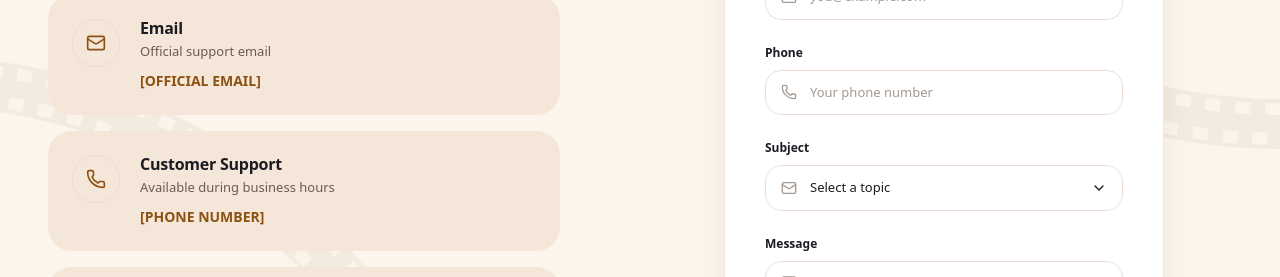
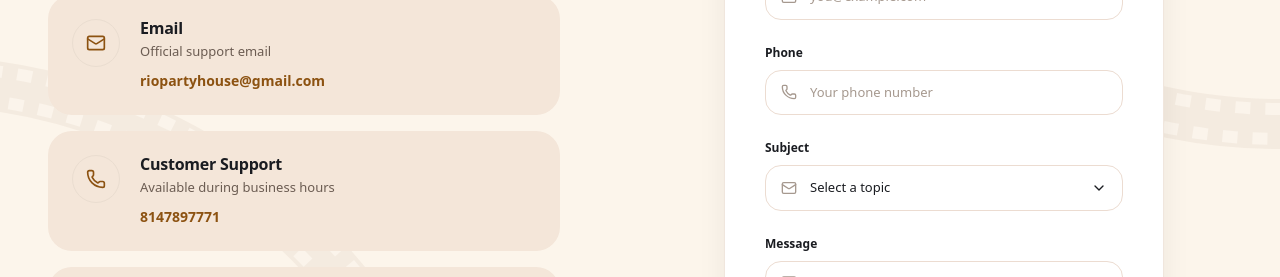
Before and after one commit to vikkyrg/party-house-client, a React (Vite) app: page /contact in a window 1280 px wide. Shown: the part 426-703 px from the top of the page. Built offline with nearby package versions, Linux system fonts and the light colour scheme; a web font is replaced by a local one.

Commit message:
feat: add ContactPage component for user inquiries and venue support

```diff
--- a/src/pages/ContactPage.jsx
+++ b/src/pages/ContactPage.jsx
@@ -51,7 +51,7 @@ export function ContactPage() {
                 <div>
                   <h3 className="text-[16px] font-bold text-[#1a1c21] mb-1">Email</h3>
                   <p className="text-[13px] font-medium text-[#6b5c52] mb-2">Official support email</p>
-                  <p className="text-[14px] font-bold text-[#8c5211]">[OFFICIAL EMAIL]</p>
+                  <p className="text-[14px] font-bold text-[#8c5211]">riopartyhouse@gmail.com</p>
                 </div>
               </div>
 
@@ -62,7 +62,7 @@ export function ContactPage() {
                 <div>
                   <h3 className="text-[16px] font-bold text-[#1a1c21] mb-1">Customer Support</h3>
                   <p className="text-[13px] font-medium text-[#6b5c52] mb-2">Available during business hours</p>
-                  <p className="text-[14px] font-bold text-[#8c5211]">[PHONE NUMBER]</p>
+                  <p className="text-[14px] font-bold text-[#8c5211]">8147897771</p>
                 </div>
               </div>
 
```
